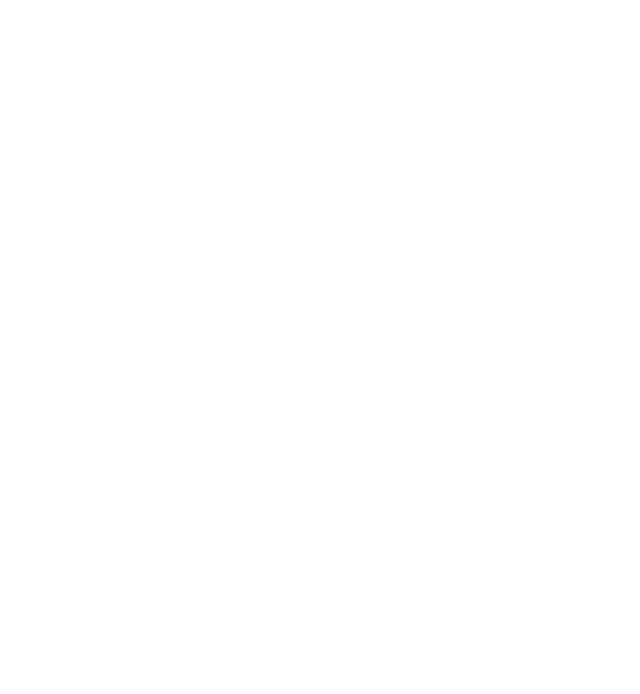
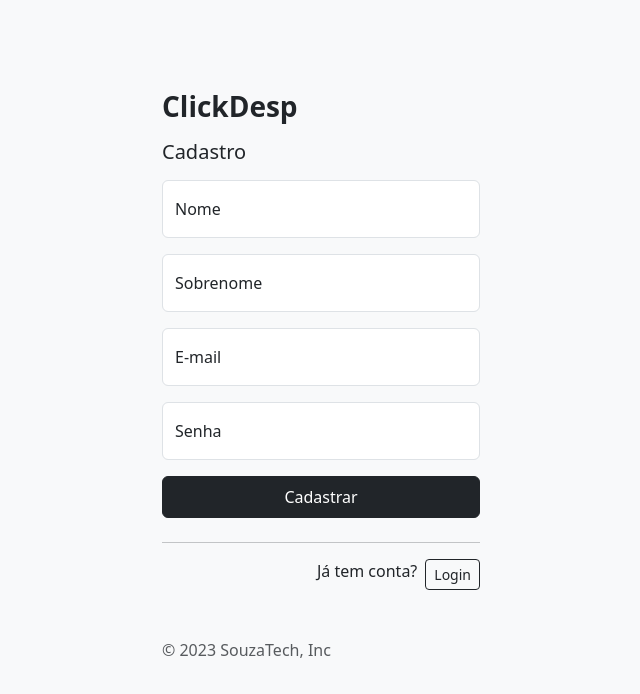
Before and after one commit to fhssouza/clickdesp, an Angular app: page /adicionarusuario in a window 1280 px wide. Before the commit this address led to /. Shown: the top 694 px of the page, without its empty margins (319-959 px from the left). Built offline with nearby package versions, Linux system fonts and the light colour scheme.

Commit message:
Componente adicionar usuario na tela login

```diff
--- a/src/app/app-routing.module.ts
+++ b/src/app/app-routing.module.ts
@@ -9,10 +9,12 @@ import { HomeComponent } from './components/home/home.component';
 import { LoginComponent } from './components/login/login.component';
 import { ListarServicosComponent } from './components/servico/listar-servicos/listar-servicos.component';
 import { authGuard } from './security/auth.guard';
+import { AdicionarUsuarioComponent } from './components/usuario/adicionar-usuario/adicionar-usuario.component';
 
 const routes: Routes = [
   { path: '', redirectTo: 'login', pathMatch: 'full'},
   { path: 'login', component: LoginComponent },
+  { path: 'adicionarusuario', component: AdicionarUsuarioComponent },
   { path: 'home', component: HomeComponent, canActivate:[authGuard]},
   { path: 'listarcategorias', component: ListarCategoriasComponent, canActivate:[authGuard]},
   { path: 'adicionarcategorias', component: AdicionarCategoriasComponent, canActivate:[authGuard] },
--- a/src/app/app.module.ts
+++ b/src/app/app.module.ts
@@ -17,6 +17,7 @@ import { LoginComponent } from './components/login/login.component';
 import { NavbarComponent } from './components/navbar/navbar.component';
 import { ListarServicosComponent } from './components/servico/listar-servicos/listar-servicos.component';
 import { JwtInterceptor } from './security/jwt.interceptor';
+import { AdicionarUsuarioComponent } from './components/usuario/adicionar-usuario/adicionar-usuario.component';
 
 @NgModule({
   declarations: [
@@ -30,7 +31,8 @@ import { JwtInterceptor } from './security/jwt.interceptor';
     EditarCategoriaComponent,
     ListarServicosComponent,
     LoginComponent,
-    HomeComponent
+    HomeComponent,
+    AdicionarUsuarioComponent
 
   ],
   imports: [
--- a/src/app/components/login/login.component.html
+++ b/src/app/components/login/login.component.html
@@ -25,7 +25,10 @@
 
         <button class="btn btn-dark  w-100 py-2">Inicie Sessão</button>
         <div *ngIf="error" class="alert alert-danger mt-3 mb-0">Falha na autenticação,  email ou senha incorretos.</div>
-                        <hr class="hr-light mb-3 mt-4">
+        <hr class="hr-light mb-3 mt-4">
+        <div class="d-grid gap-2 d-md-flex justify-content-md-end">
+        <div>Ainda não tem conta?</div><button class="btn btn-outline-dark btn-sm" type="button" routerLink="/adicionarusuario">Cadastra-se</button>
+        </div>
         <p class="text-body-secondary mt-5 mb-5 ">© 2023 SouzaTech, Inc</p>
       </form>
 </div>
--- /dev/null
+++ b/src/app/components/usuario/adicionar-usuario/adicionar-usuario.component.css
@@ -0,0 +1,4 @@
+.form-container{
+  max-width: 350px;
+  padding: 1rem;
+}
--- /dev/null
+++ b/src/app/components/usuario/adicionar-usuario/adicionar-usuario.component.html
@@ -0,0 +1,54 @@
+<div class="d-flex align-items-center py-4 bg-body-tertiary h-100">
+  <div class="w-100 m-auto form-container">
+    <form [formGroup]="usuarioForm" (ngSubmit)="create()">
+      <h1 class="h3 mb-3 fw-bolder">ClickDesp</h1>
+      <h3 class="h5 mb-2 fw-light">Cadastro</h3>
+
+      <div class="form-floating my-3">
+        <input type="text" class="form-control" placeholder="Nome" formControlName="nome"
+        [ngClass]="{ 'is-invalid': submitted && f.nome.errors }"/>
+        <label for="floatingInput">Nome</label>
+        <div *ngIf="submitted && f.nome.errors" class="invalid-feedback">
+          <div *ngIf="f.nome.errors.required">{{'Nome é requerido'}}</div>
+        </div>
+      </div>
+
+      <div class="form-floating my-3">
+        <input type="text" class="form-control" placeholder="Sobrenome" formControlName="sobrenome"
+        [ngClass]="{ 'is-invalid': submitted && f.sobrenome.errors }"/>
+        <label for="floatingInput">Sobrenome</label>
+        <div *ngIf="submitted && f.sobrenome.errors" class="invalid-feedback">
+          <div *ngIf="f.sobrenome.errors.required">{{'Sobrenome é requerido'}}</div>
+        </div>
+      </div>
+
+
+
+      <div class="form-floating my-3">
+        <input type="email" class="form-control" placeholder="E-mail" formControlName="email"
+        [ngClass]="{ 'is-invalid': submitted && f.email.errors }"/>
+        <label for="floatingInput">E-mail</label>
+        <div *ngIf="submitted && f.email.errors" class="invalid-feedback">
+          <div *ngIf="f.email.errors.required">{{'E-mail é requerido'}}</div>
+          <div *ngIf="f.email.errors.email">{{'Infome E-mail válido'}}</div>
+        </div>
+      </div>
+
+      <div class="form-floating my-3" >
+        <input type="password" class="form-control" placeholder="Senha" formControlName="senha"
+        [ngClass]="{ 'is-invalid': submitted && f.senha.errors }">
+        <label for="floatingInput">Senha</label>
+        <div *ngIf="submitted && f.senha.errors" class="invalid-feedback">
+          <div *ngIf="f.senha.errors.required">{{'Senha é requerido'}}</div>
+        </div>
+      </div>
+
+      <button class="btn btn-dark  w-100 py-2">Cadastrar</button>
+      <div *ngIf="error" class="alert alert-danger mt-3 mb-0">Usuario com E-Mail já cadastrado!</div>
+      <hr class="hr-light mb-3 mt-4">
+      <div class="d-grid gap-2 d-md-flex justify-content-md-end">
+      <div>Já tem conta?</div><button class="btn btn-outline-dark btn-sm" type="button" routerLink="/login">Login</button>
+      </div>
+      <p class="text-body-secondary mt-5 mb-5 ">© 2023 SouzaTech, Inc</p>
+    </form>
+</div>
--- /dev/null
+++ b/src/app/components/usuario/adicionar-usuario/adicionar-usuario.component.ts
@@ -0,0 +1,58 @@
+import { Component } from '@angular/core';
+import { FormControl, FormGroup, Validators } from '@angular/forms';
+import { Router } from '@angular/router';
+import { Usuario } from 'src/app/models/Usuario';
+import { UsuarioService } from 'src/app/services/usuario.service';
+
+@Component({
+  selector: 'app-adicionar-usuario',
+  templateUrl: './adicionar-usuario.component.html',
+  styleUrls: ['./adicionar-usuario.component.css']
+})
+export class AdicionarUsuarioComponent {
+
+  submitted = false;
+  error = '';
+
+  usuario: Usuario = {
+    nome: '',
+    sobrenome: '',
+    email: '',
+    senha: '',
+  }
+
+  usuarioForm = new FormGroup({
+    nome: new FormControl('', Validators.required),
+    sobrenome: new FormControl('', Validators.required),
+    email: new FormControl('', [Validators.required, Validators.email]),
+    senha: new FormControl('', Validators.required)
+
+  });
+
+  constructor(
+    private usuarioService: UsuarioService,
+    private router: Router,
+  ){}
+
+  get f(){
+    return this.usuarioForm.controls;
+  }
+
+  create(){
+    this.submitted = true;
+
+    if (this.usuarioForm.invalid){
+      return;
+    }
+
+    this.usuarioService.create(this.usuarioForm.value as Usuario)
+    .subscribe(response => {
+      this.router.navigate(['/login'])
+    },
+    error => {
+      this.error = error;
+      this.submitted = true;
+    });
+  }
+
+}
--- /dev/null
+++ b/src/app/models/Usuario.ts
@@ -0,0 +1,6 @@
+export interface Usuario{
+  nome:string;
+  sobrenome:string;
+  email:string;
+  senha:string;
+}
--- /dev/null
+++ b/src/app/services/usuario.service.ts
@@ -0,0 +1,20 @@
+import { HttpClient } from '@angular/common/http';
+import { Injectable } from '@angular/core';
+import { Usuario } from '../models/Usuario';
+import { Observable } from 'rxjs';
+
+@Injectable({
+  providedIn: 'root'
+})
+export class UsuarioService {
+
+  private readonly API = 'http://localhost:8080/clickdesp/usuarios'
+
+  constructor(
+    private http: HttpClient
+  ) { }
+
+  create(usuario: Usuario): Observable<Usuario>{
+    return this.http.post<Usuario>(this.API, usuario);
+  }
+}
```
Also changed, not shown: 2 other files (tests, documents, lock files or other folders).
